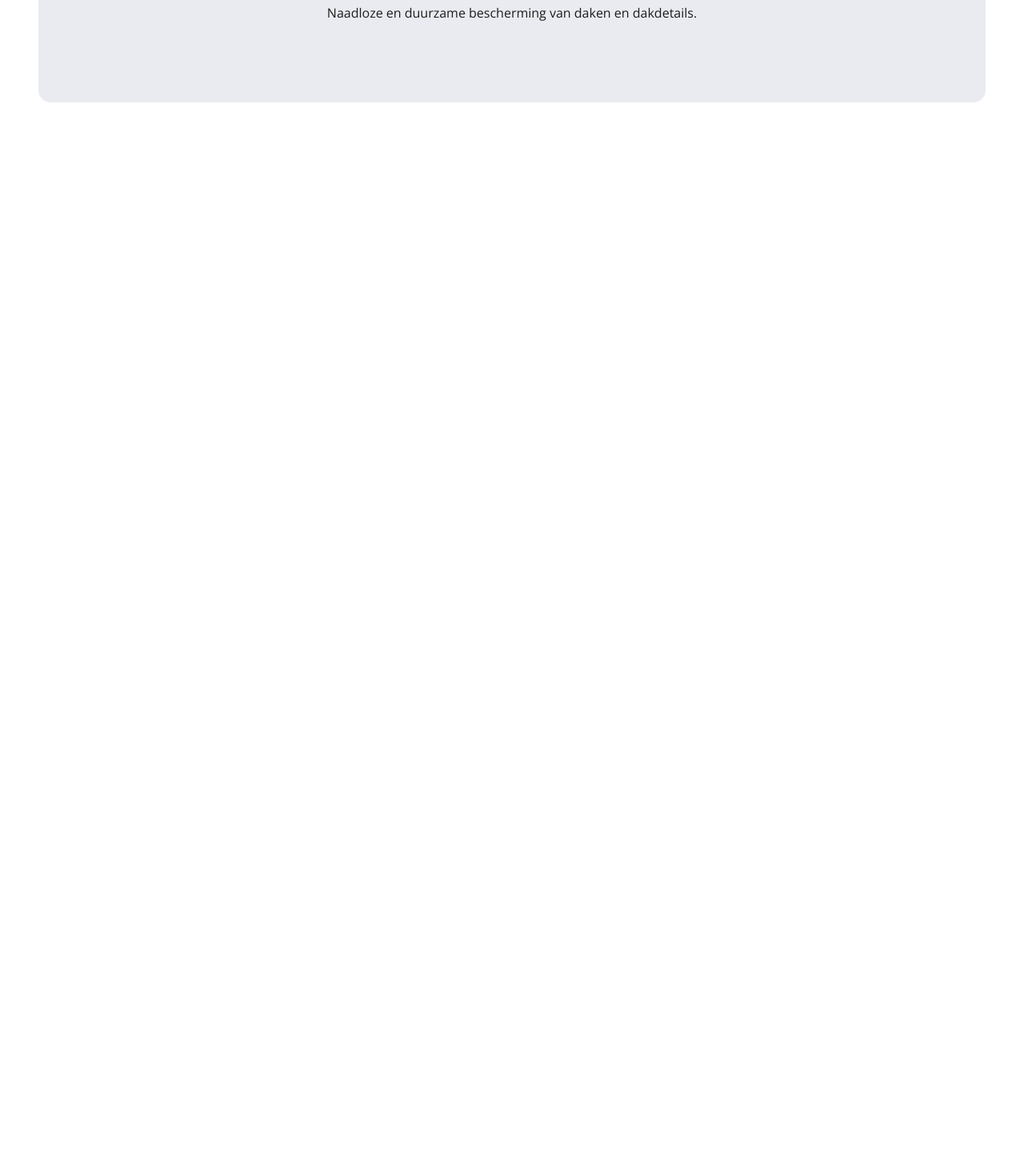
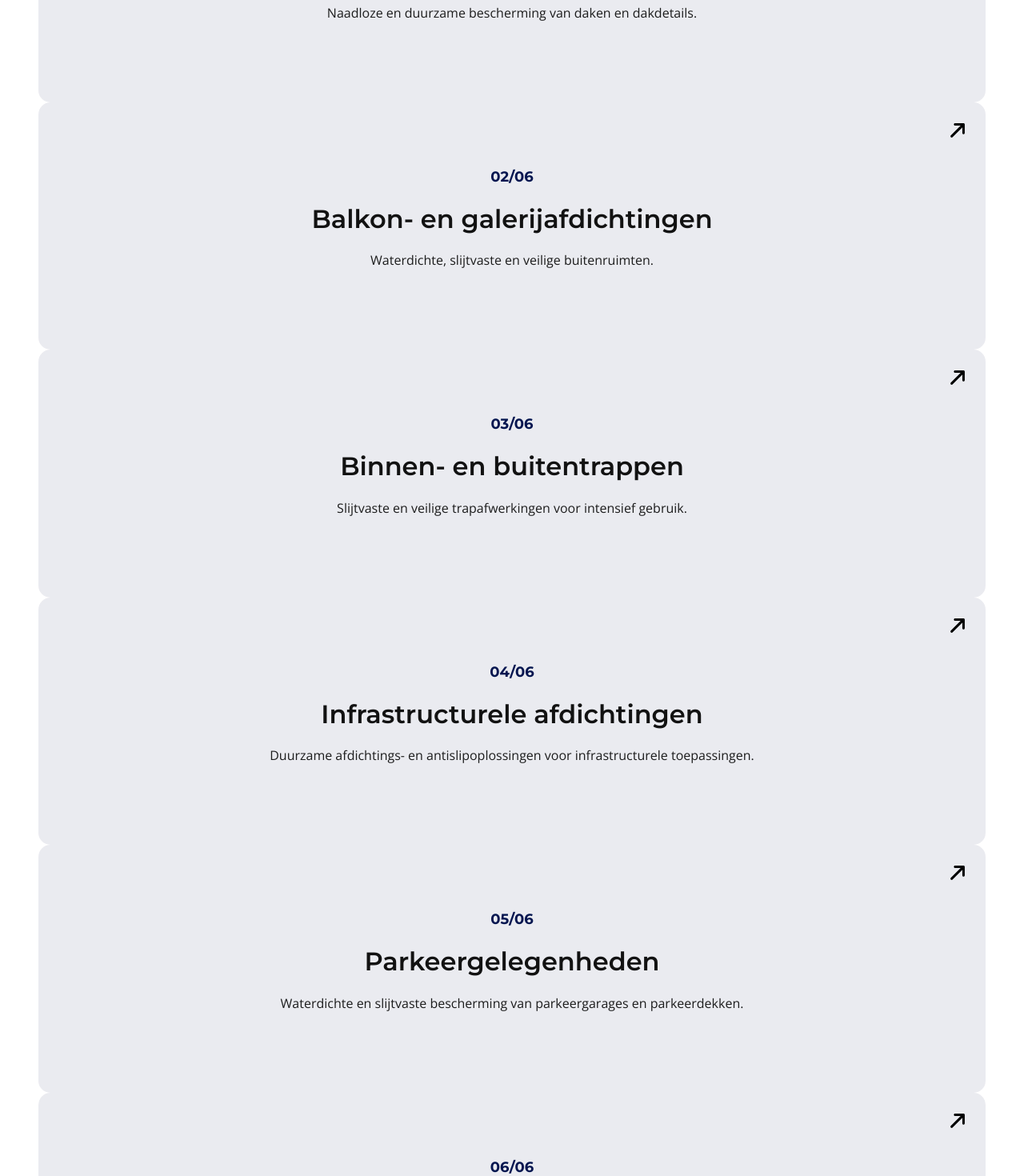
Before and after one commit to IsaacEswa/hydroflex, a SvelteKit app: page / in a window 1280 px wide. Shown: the part 660-2130 px from the top of the page at 80% size. Before the commit the page ends 800 px from the top, so only its background shows below. Built offline with nearby package versions, Linux system fonts and the light colour scheme.

Commit message:
#5 added every service in the tiles

```diff
--- a/src/lib/components/molecules/Tile.svelte
+++ b/src/lib/components/molecules/Tile.svelte
@@ -44,8 +44,4 @@
       }
     }
   }
-
-  svg:hover .tile {
-    background-color: var(--primary-color);
-  }
 </style>
--- a/src/routes/+page.svelte
+++ b/src/routes/+page.svelte
@@ -24,5 +24,40 @@
       text="Naadloze en duurzame bescherming van daken en dakdetails."
       link="/diensten/#dak-en-dakdetailafdichtingen"
     />
+
+    <Tile
+      subtitle="02/06"
+      heading="Balkon- en galerijafdichtingen"
+      text="Waterdichte, slijtvaste en veilige buitenruimten."
+      link="/diensten/#balkon-en-galerijafdichtingen"
+    />
+
+    <Tile
+      subtitle="03/06"
+      heading="Binnen- en buitentrappen"
+      text="Slijtvaste en veilige trapafwerkingen voor intensief gebruik."
+      link="/diensten/#binnen-en-buitentrappen"
+    />
+
+    <Tile
+      subtitle="04/06"
+      heading="Infrastructurele afdichtingen"
+      text="Duurzame afdichtings- en antislipoplossingen voor infrastructurele toepassingen."
+      link="/diensten/#infrastructurele-afdichtingen"
+    />
+
+    <Tile
+      subtitle="05/06"
+      heading="Parkeergelegenheden"
+      text="Waterdichte en slijtvaste bescherming van parkeergarages en parkeerdekken."
+      link="/diensten/#parkeergelegenheden"
+    />
+
+    <Tile
+      subtitle="06/06"
+      heading="Boot- en scheepsafdichtingen"
+      text="Specialistische afdichtingsoplossingen voor maritieme toepassingen."
+      link="/diensten/#boot-en-scheepsafdichtingen"
+    />
   </div>
 </section>
```
